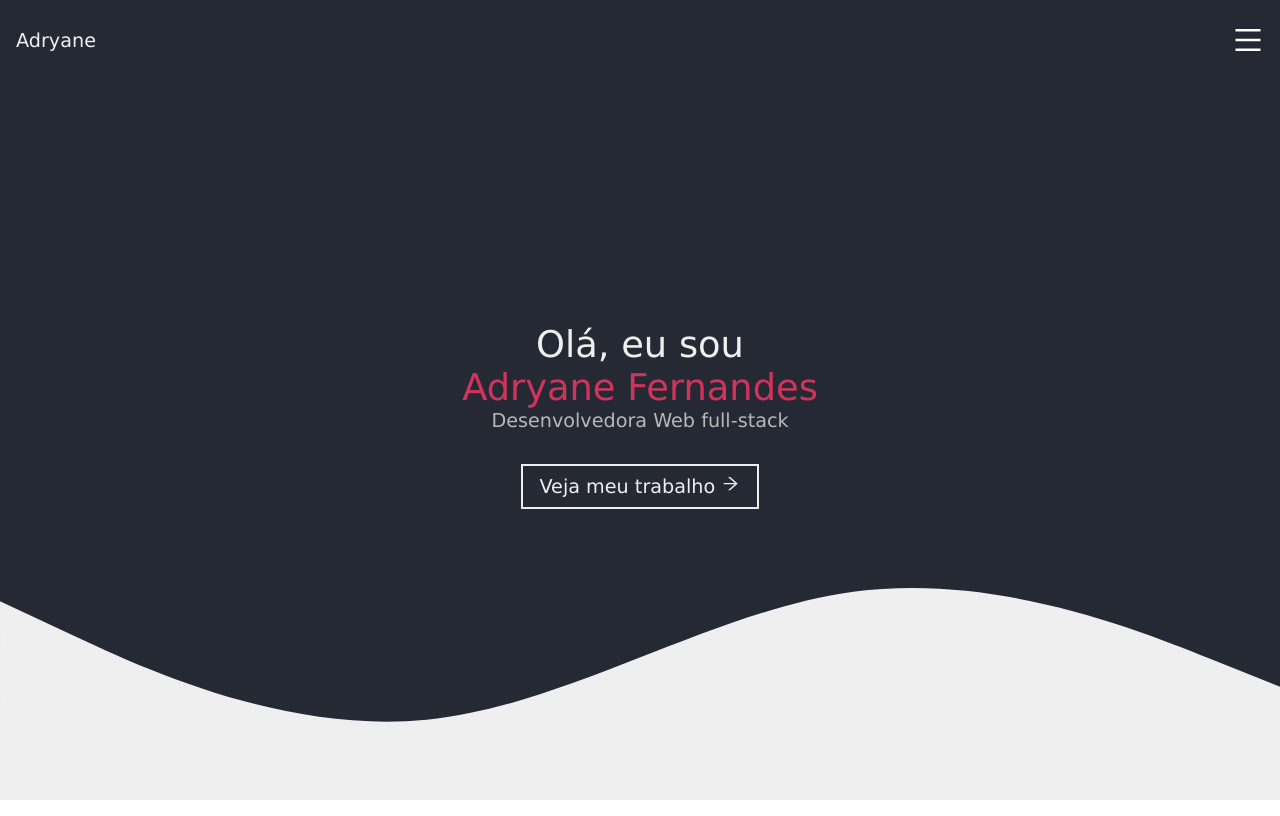
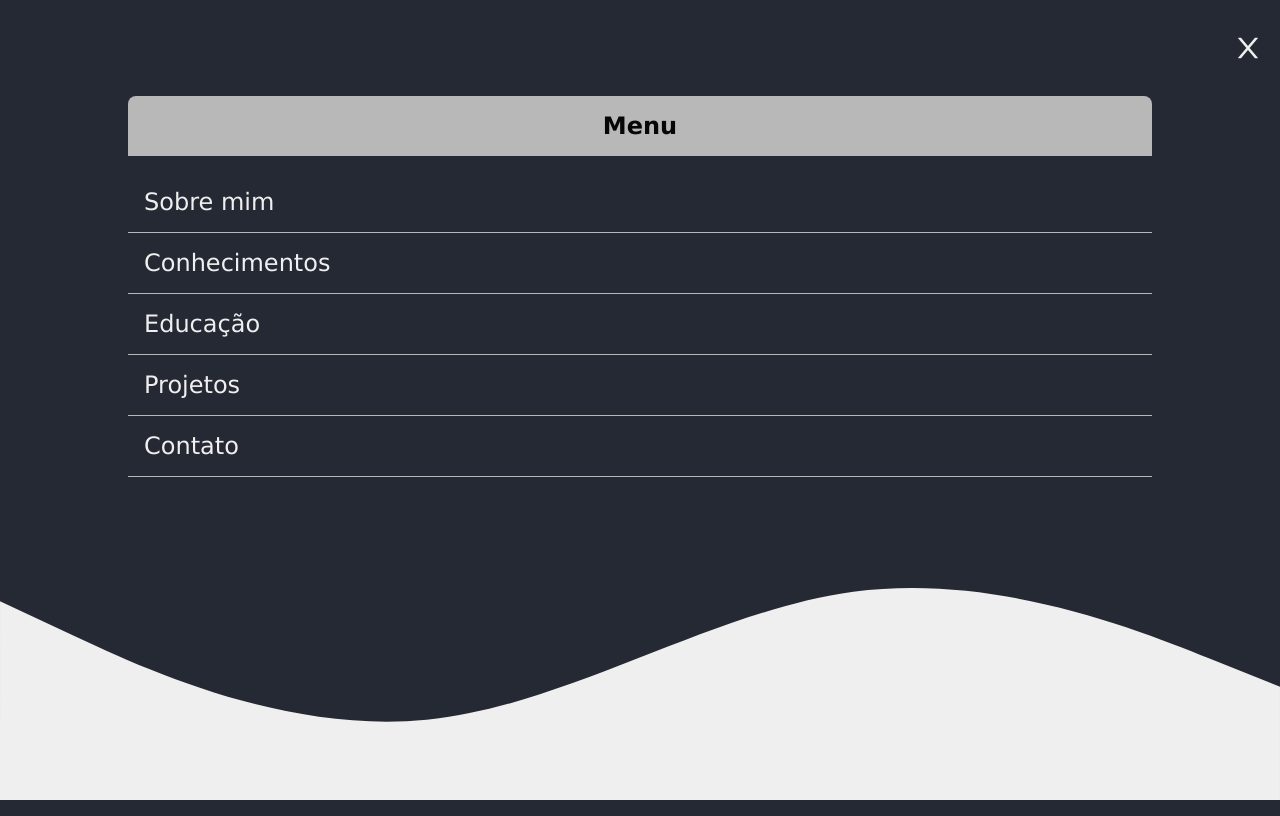
Before and after one commit to adryanefernandes/adryane-portf-lio, a Next.js app: page /Home in a window 1280 px wide. Both pictures are taken after a click on the button 1248 px from the left and 40 px from the top of the page. Built offline with nearby package versions, Linux system fonts and the light colour scheme.

Commit message:
Feat: menu escondido funcionando

```diff
--- a/src/components/Header/index.js
+++ b/src/components/Header/index.js
@@ -1,12 +1,12 @@
 import { Container } from "./styles"
 import { AiOutlineMenu } from 'react-icons/ai'
 
-function Header() {
+function Header({ openMenu }) {
   return (
     <Container>
       <p>Adryane</p>
-      <button>
-        <AiOutlineMenu color='white' size='2rem'/>
+      <button onClick={openMenu}>
+        <AiOutlineMenu color='white' size='2rem' />
       </button>
     </Container>
   )
--- /dev/null
+++ b/src/components/HiddenMenu/index.js
@@ -0,0 +1,35 @@
+import { Container, Content, Option } from './styles'
+import { AiOutlineClose } from 'react-icons/ai'
+import Link from 'next/link'
+
+function HiddenMenu({ closeMenu }) {
+  return (
+    <Container>
+      <button onClick={closeMenu}>
+        <AiOutlineClose color='#efefef' size="2rem" />
+      </button>
+
+      <Content>
+        <h1>Menu</h1>
+
+        <Option>
+          <Link href=''>Sobre mim</Link>
+        </Option>
+        <Option>
+          <Link href=''>Conhecimentos</Link>
+        </Option>
+        <Option>
+          <Link href=''>Educação</Link>
+        </Option>
+        <Option>
+          <Link href=''>Projetos</Link>
+        </Option>
+        <Option>
+          <Link href=''>Contato</Link>
+        </Option>
+      </Content>
+    </Container>
+  )
+}
+
+export default HiddenMenu
--- /dev/null
+++ b/src/components/HiddenMenu/styles.js
@@ -0,0 +1,47 @@
+import styled from 'styled-components'
+
+export const Container = styled.nav`
+  background: #252934;
+  position: absolute;
+  height: 100vh;
+  width: 100%;
+  color: #efefef;
+
+  display: flex;
+  flex-direction: column;
+  align-items: center;
+
+  > button{
+    position: absolute;
+    right: 1rem;
+    margin-top: 1rem;
+    background: none;
+    border: none;
+
+    &:active{
+      transform: scale(.9);
+    }
+  }
+`
+
+export const Content = styled.div`
+  margin-top: 5rem;
+  width: 80%;
+
+  > h1{
+    padding: 1rem 0;
+    margin-bottom: 1rem;
+    border-radius: 8px 8px 0 0;
+    background: #b8b8b8;
+    text-align: center;
+    color: #070707;
+  }
+`
+
+export const Option = styled.div`
+  padding: 1rem;
+  font-size: 1.5rem;
+  text-align: left;
+  border-bottom: 1px solid #b8b8b8;
+  width: 100%;
+`
--- a/src/components/InitialSection/index.js
+++ b/src/components/InitialSection/index.js
@@ -1,11 +1,23 @@
+import { useState } from 'react'
+
+import HiddenMenu from '../HiddenMenu'
+import Header from '../Header'
+
 import { Container, Content } from './styles'
-import Header from '../Header'
 import { AiOutlineArrowRight } from 'react-icons/ai'
 
 function InitialSection() {
+  const [menuIsOpen, setMenuIsOpen] = useState(false)
+
+  const openOrCloseMenu = () => {
+    setMenuIsOpen(!menuIsOpen)
+  }
+
   return <Container>
-    <Header />
+    <Header openMenu={openOrCloseMenu} />
     <Content>
+      {menuIsOpen && <HiddenMenu closeMenu={openOrCloseMenu} />}
+
       <h1>Olá, eu sou <span>Adryane Fernandes</span></h1>
       <h3>Desenvolvedora Web full-stack</h3>
       <button>Veja meu trabalho <AiOutlineArrowRight /></button>
```
